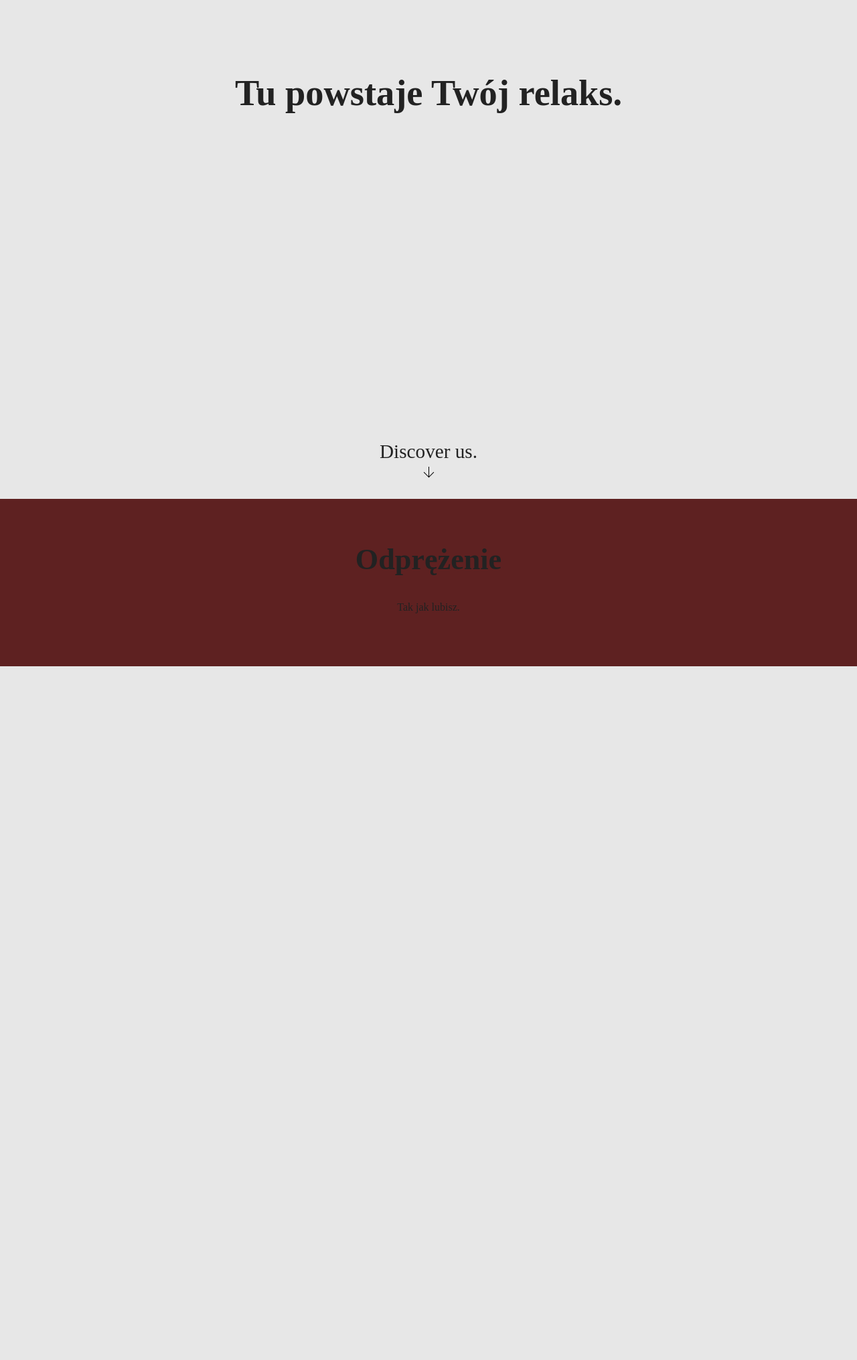
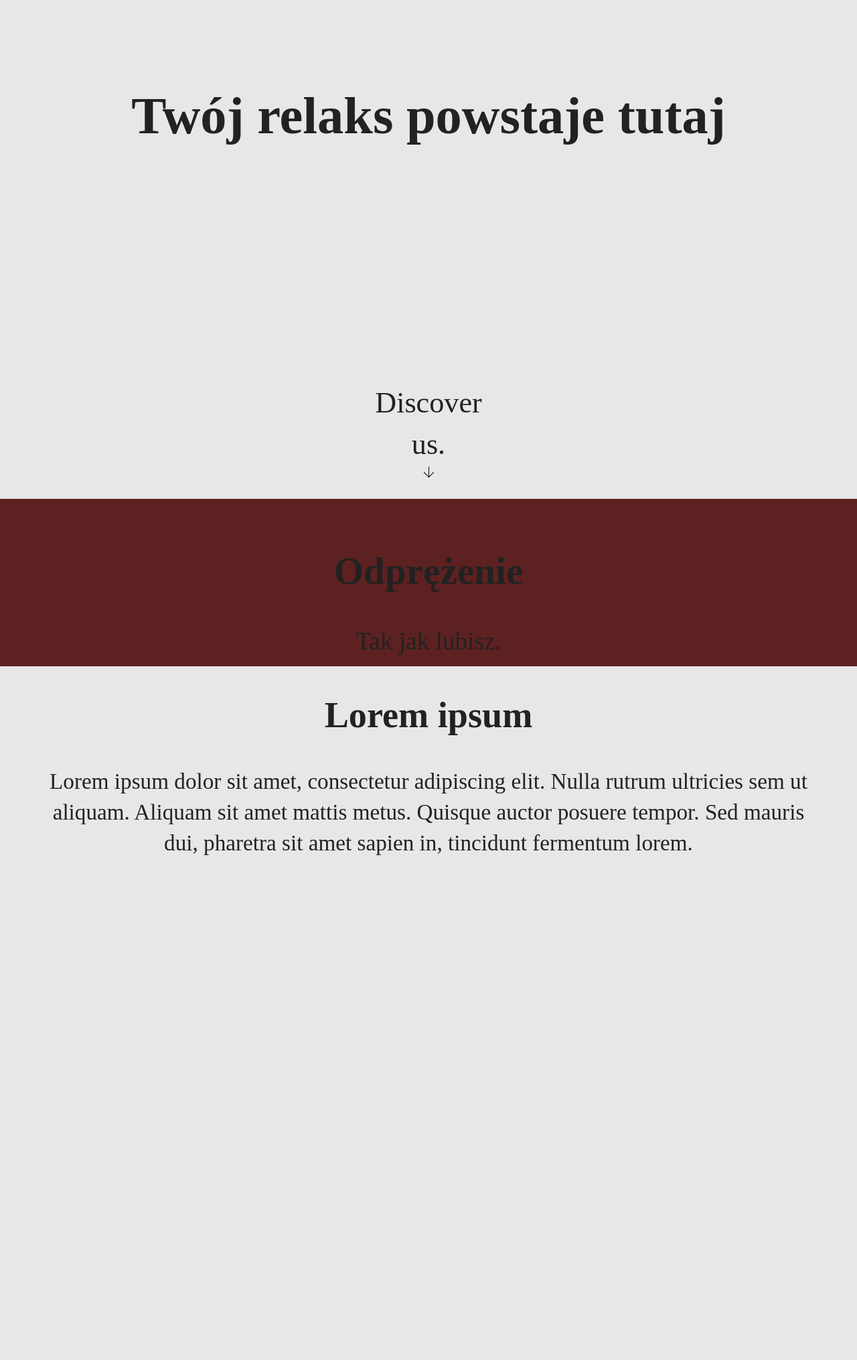
Before and after one commit to Otsupl/mint, a PHP site: page / in a window 1280 px wide. Shown: the part 55-2086 px from the top of the page at 67% size. Before the commit the page ends 1050 px from the top, so only its background shows below. Run offline with PHP 8.4, Linux system fonts and the light colour scheme.

Commit message:
Dodano tekst, zwiększono czcionki, poprawiono ogólny feeling UI

```diff
--- a/SPAandMassage/website/css/index.css
+++ b/SPAandMassage/website/css/index.css
@@ -45,12 +45,12 @@
     width: 100%;
     display: inline-block;
     margin-top: 70px;
-    font-size: calc(8px + 1.5vw);
+    font-size: calc(20px + 1.5vw);
 }
 #discover
 {
     width: 200px;
-    font-size: calc(10px + 1.5vw);
+    font-size: calc(25px + 1.5vw);
     position: absolute;
     left: 50%;
     margin-left: -100px;
@@ -62,14 +62,27 @@
     padding-top: 30px;
     height: 220px;
     background: rgb(94, 33, 33);
+    font-size: calc(18px + 1.5vw);
 }
 #welcomeimg2 h1
 {
-    font-size: calc(25px + 1.5vw);
+    font-size: calc(38px + 1.5vw);
 }
 #welcomepgh
 {
     height: 1000px;
+    text-align: center;
+}
+#welcomepgh h1
+{
+  font-size: calc(35px + 1.5vw);
+}
+#welcomepgh p
+{
+  width: 90%;
+  margin-left: auto;
+  margin-right: auto;
+  font-size: calc(14px + 1.5vw);
 }
 
 /* Small devices (large phones, 540px and up) */
--- a/SPAandMassage/website/index.html
+++ b/SPAandMassage/website/index.html
@@ -26,7 +26,7 @@
 
   <nav><div class="navbar"><img src='img/logo.png'/><div class="clicker"><div class="menu icon"></div></div></div></nav>
   <section>
-    <div id="welcomeimg"><div id="welcometxt"><h1>Tu powstaje Twój relaks.</h1></div>
+    <div id="welcomeimg"><div id="welcometxt"><h1>Twój relaks powstaje tutaj</h1></div>
     <div id="discover">Discover us.<br><div class="arrow-down icon"></div></div>
     </div>
   </section>
@@ -35,7 +35,10 @@
       <h1>Odprężenie</h1>
       <span id="wi2st">Tak jak lubisz.</span>
     </div>
-    <div id="welcomepgh"></div>
+    <div id="welcomepgh">
+      <h1>Lorem ipsum </h1>
+      <p>Lorem ipsum dolor sit amet, consectetur adipiscing elit. Nulla rutrum ultricies sem ut aliquam. Aliquam sit amet mattis metus. Quisque auctor posuere tempor. Sed mauris dui, pharetra sit amet sapien in, tincidunt fermentum lorem.</p>
+    </div>
   </section>
   <script src="js/vendor/modernizr-3.6.0.min.js"></script>
   <script src="https://code.jquery.com/jquery-3.3.1.min.js" integrity="sha256-FgpCb/KJQlLNfOu91ta32o/NMZxltwRo8QtmkMRdAu8=" crossorigin="anonymous"></script>
```
